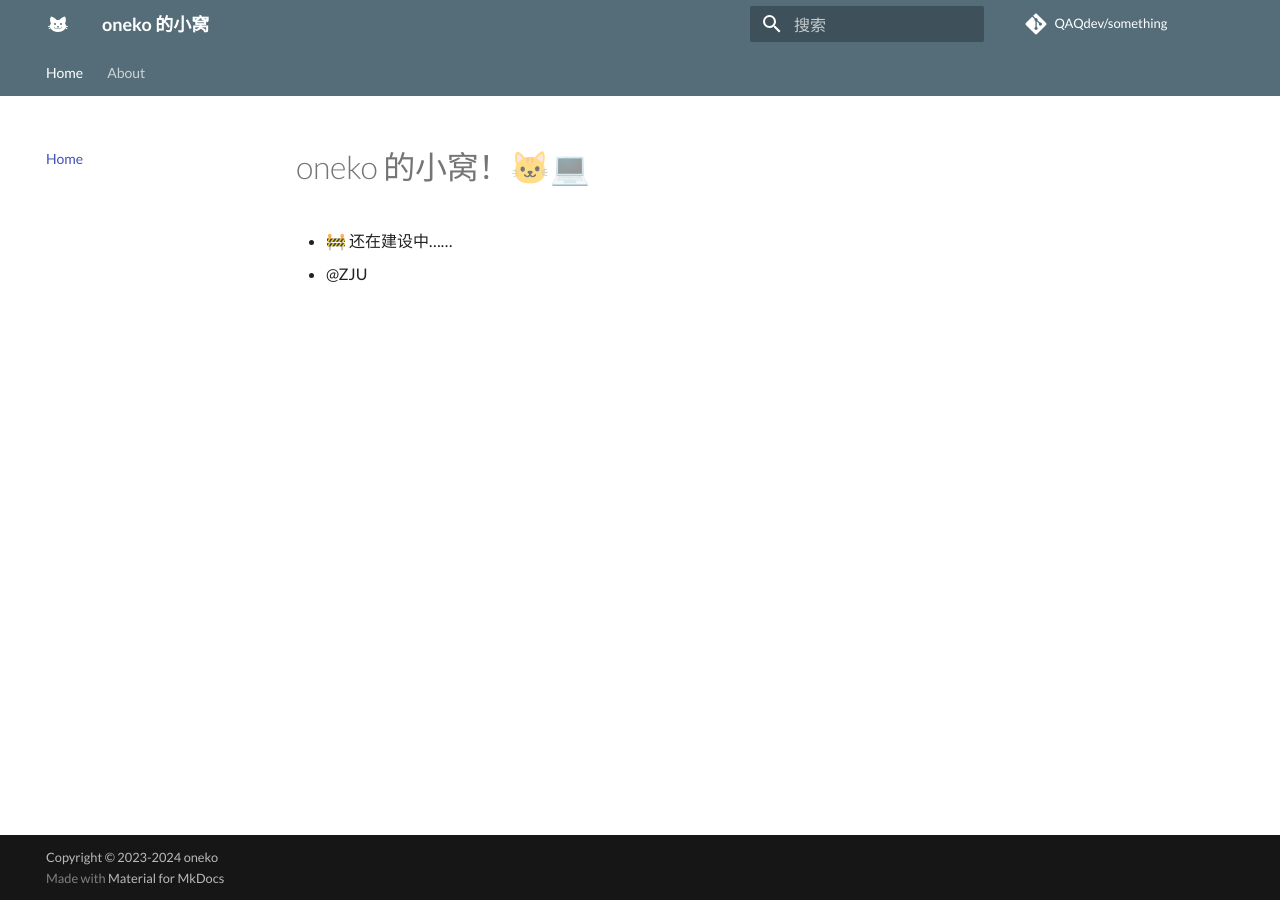
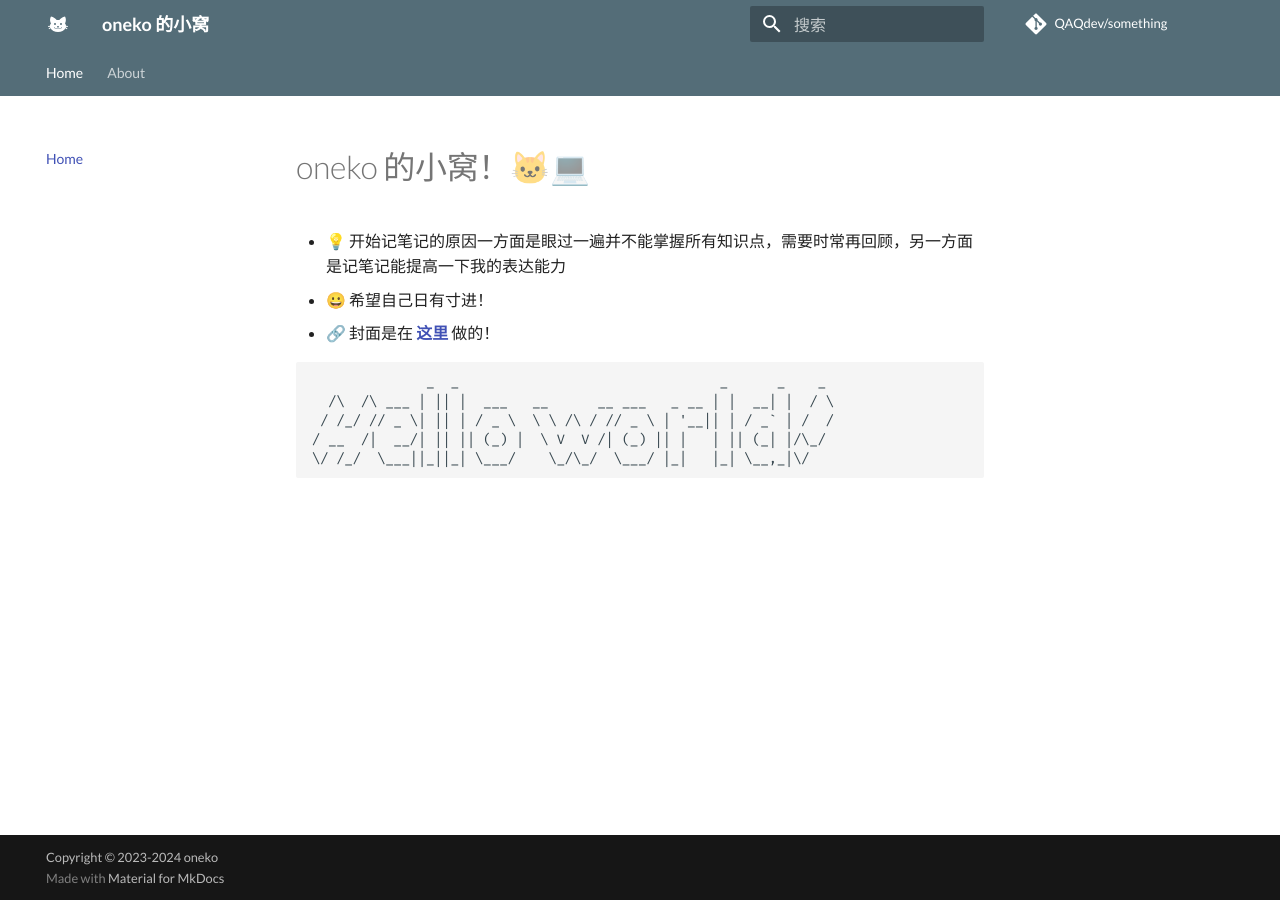
Before and after one commit to QAQdev/notes, an MkDocs documentation site: the page built from docs/index.md, in a window 1280 px wide. Built offline with MkDocs 1.6.1 and Material for MkDocs 9.7.7, drawn with Linux system fonts in a browser that asks for light colours; comment, search, counter and statistics services are not loaded.

Commit message:
update index.md

````diff
--- a/docs/index.md
+++ b/docs/index.md
@@ -1,4 +1,14 @@
 # oneko 的小窝！🐱‍💻
 
-- 🚧 还在建设中……
-- @ZJU
+- 💡 开始记笔记的原因一方面是眼过一遍并不能掌握所有知识点，需要时常再回顾，另一方面是记笔记能提高一下我的表达能力
+- 😀 希望自己日有寸进！
+- 🔗 封面是在 **[这里](https://www.canva.com/zh_cn/)** 做的！
+
+```text
+              _  _                                _      _    _
+  /\  /\ ___ | || |  ___   __      __ ___   _ __ | |  __| |  / \
+ / /_/ // _ \| || | / _ \  \ \ /\ / // _ \ | '__|| | / _` | /  /
+/ __  /|  __/| || || (_) |  \ V  V /| (_) || |   | || (_| |/\_/
+\/ /_/  \___||_||_| \___/    \_/\_/  \___/ |_|   |_| \__,_|\/
+
+```
````
